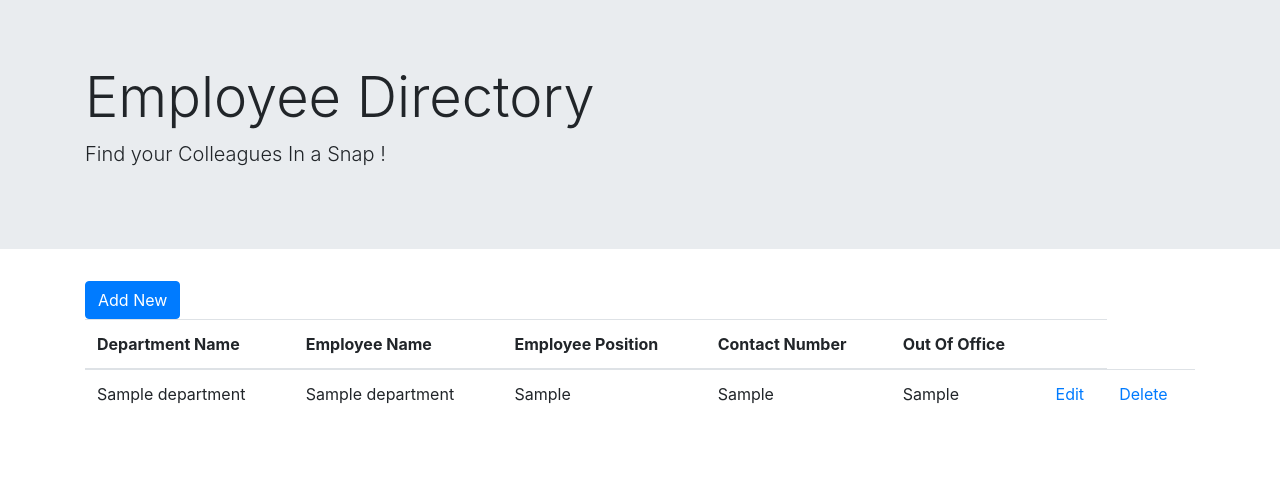
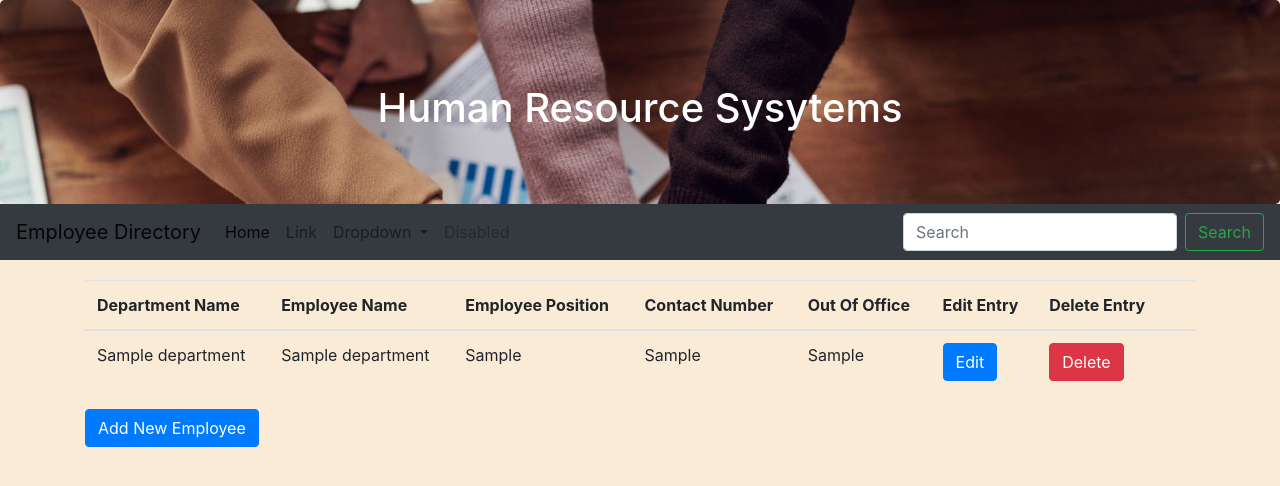
Before and after one commit to VincentKan001/Project3HR, a Flask app: page / in a window 1280 px wide. Shown: the top 486 px of the page. Run offline with Flask 2, Linux system fonts and the light colour scheme; a database or web service that is not in the repository returns one stand-in record (values such as "Sample title"); some libraries are stand-ins or nearby versions.

Commit message:
styled the app and added nav bar and header

```diff
--- a/app.py
+++ b/app.py
@@ -19,6 +19,47 @@ def index():
     conn = get_connection()
     department = conn[DATABASE_NAME]['department'].find()
     return render_template('index.html', results=department)
+
+@app.route('/search-employee/<department_id>')
+def search_employee():
+    department_name = request.args.get('department_name')
+    employee_name = request.args.get('employee_name')
+    employee_position = request.args.get('employee_position')
+    contact_no = request.args.get('contact_no')
+    out_of_office = request.args.get('out_of_office')
+    critera= {}
+
+    if department_name and department_name != 'department_name':
+        critera['department_name'] = department_name
+    else:
+        department_name = 'department_name'
+
+    if employee_name and employee_name != 'employee_name':
+        critera['employee_name'] = employee_name
+    else:
+        employee_name = 'employee_name'
+
+    if employee_position and employee_position != 'employee_position':
+        critera['employee_position'] = employee_position
+    else:
+        employee_position = 'employee_position'
+
+    if contact_no and contact_no != 'contact_no':
+        critera['contact_no'] = contact_no
+    else:
+        contact_no = 'contact_no'
+
+    if out_of_office and out_of_office != 'out_of_office':
+        critera['out_of_office'] = out_of_office
+    else:
+        out_of_office = 'out_of_office'
+
+    conn = get_connection()
+    conn[DATABASE_NAME]['department'].find(critera)
+
+    return render_template('search_employee.html', department_name=department_name, employee_name=employee_name, employee_position=employee_position, contact_no=contact_no, out_of_office=out_of_office)
+
+
 
 @app.route('/add-employee')
 def show_add_employee_form():
--- a/templates/add_employee.html
+++ b/templates/add_employee.html
@@ -12,7 +12,7 @@
     <title>Hello, world!</title>
   </head>
   <body>
-    <h1>Add Employee</h1>
+
 
     <div class='container'>
         <h1>Add a New Employee</h1>
--- a/templates/edit_employee.html
+++ b/templates/edit_employee.html
@@ -35,7 +35,7 @@
                 <label>Out Of Office</label>
                 <input type='text' class='form-control' name='out-of-office' value='{{department['out_of_office']}}'/>
             </div>
-            <input type="submit" value="Update"/>
+            <input type="submit" value="Update" class="btn btn-primary"/>
         </form>
     </div>
 
--- a/templates/index.html
+++ b/templates/index.html
@@ -10,21 +10,66 @@
     <link rel="stylesheet" href="https://stackpath.bootstrapcdn.com/bootstrap/4.3.1/css/bootstrap.min.css" integrity="sha384-ggOyR0iXCbMQv3Xipma34MD+dH/1fQ784/j6cY/iJTQUOhcWr7x9JvoRxT2MZw1T" crossorigin="anonymous">
     <script src="https://stackpath.bootstrapcdn.com/bootstrap/4.3.1/js/bootstrap.min.js" integrity="sha384-JjSmVgyd0p3pXB1rRibZUAYoIIy6OrQ6VrjIEaFf/nJGzIxFDsf4x0xIM+B07jRM" crossorigin="anonymous"></script>
     <title>Hello, world!</title>
-    <link rel='stylesheet' href=style.css type"text/css" />
+    <link rel="stylesheet" href="{{url_for('static', filename='style.css')}}" type="text/css"/>
+    <style>
+        h1 {
+
+              color: white;
+            }
+        body {
+
+              background-color: antiquewhite;
+            }
+    </style>
   </head>
   <body>
-    <div class="jumbotron jumbotron-fluid">
-    <div class="container">
-    <h1 class="display-4">Employee Directory</h1>
-    <p class="lead">Find your Colleagues In a Snap !</p>
-    </div>
+    <div class="jumbotron text-center" style="background-image: url(/static/hr1.jpeg); background-size: 100%; margin-bottom:0;">
+    <div style='height:20px'></div>
+    <h1>Human Resource Sysytems </h1>
+
     </div>
 
+    <nav class="navbar navbar-expand-lg navbar-light bg-dark">
+    <a class="navbar-brand" href="/">Employee Directory</a>
+    <button class="navbar-toggler" type="button" data-toggle="collapse" data-target="#navbarSupportedContent" aria-controls="navbarSupportedContent" aria-expanded="false" aria-label="Toggle navigation">
+    <span class="navbar-toggler-icon"></span>
+    </button>
+
+   <div class="collapse navbar-collapse" id="navbarSupportedContent">
+    <ul class="navbar-nav mr-auto">
+      <li class="nav-item active">
+        <a class="nav-link" href="#">Home <span class="sr-only">(current)</span></a>
+      </li>
+      <li class="nav-item">
+        <a class="nav-link" href="#">Link</a>
+      </li>
+      <li class="nav-item dropdown">
+        <a class="nav-link dropdown-toggle" href="#" id="navbarDropdown" role="button" data-toggle="dropdown" aria-haspopup="true" aria-expanded="false">
+          Dropdown
+        </a>
+        <div class="dropdown-menu" aria-labelledby="navbarDropdown">
+          <a class="dropdown-item" href="#">Action</a>
+          <a class="dropdown-item" href="#">Another action</a>
+          <div class="dropdown-divider"></div>
+          <a class="dropdown-item" href="#">Something else here</a>
+        </div>
+      </li>
+      <li class="nav-item">
+        <a class="nav-link disabled" href="#" tabindex="-1" aria-disabled="true">Disabled</a>
+      </li>
+    </ul>
+    <form class="form-inline my-2 my-lg-0">
+      <input class="form-control mr-sm-2" type="search" placeholder="Search" aria-label="Search">
+      <button class="btn btn-outline-success my-2 my-sm-0" type="submit">Search</button>
+    </form>
+   </div>
+   </nav>
+
+
+   <div style='height:20px'></div>
 
     <div class='container'>
-        <a href="add-employee" class="btn btn-primary">
-            Add New
-        </a>
+
         <table class='table'>
             <thead>
                 <tr>
@@ -42,6 +87,12 @@
                     </th>
                     <th>
                         Out Of Office
+                    </th>
+                    <th>
+                        Edit Entry
+                    </th>
+                    <th>
+                        Delete Entry
                     </th>
                     <th>
                         &nbsp;
@@ -66,14 +117,17 @@
                     {{each_result['out_of_office']}}
                 </td>
                 <td>
-                    <a href="edit-employee/{{each_result['_id']}}">Edit</a>
+                    <a href="edit-employee/{{each_result['_id']}}" class="btn btn-primary">Edit</a>
                 </td>
                 <td>
-                    <a href="delete-employee/{{each_result['_id']}}">Delete</a>
+                    <a href="delete-employee/{{each_result['_id']}}" class="btn btn-danger">Delete</a>
                 </td>
             </tr>
             {%endfor%}
         </table>
+        <a href="add-employee" class="btn btn-primary">
+            Add New Employee
+        </a>
     </div>
 
 
```
Also changed, not shown: .c9/metadata/environment/app.py (+1 -1 lines), static/hr1.jpeg (renamed from static/images/hr1.jpeg), static/style.css (added).
